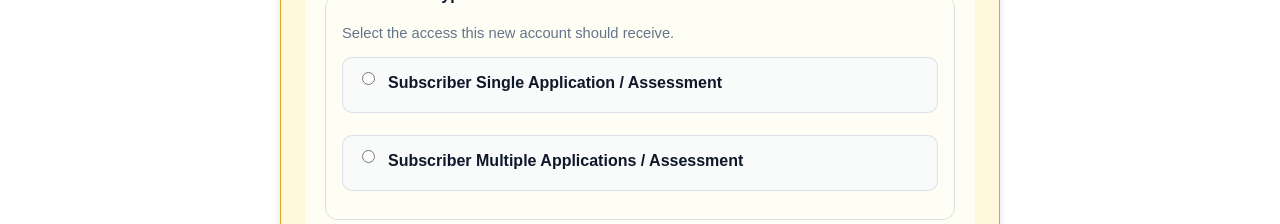
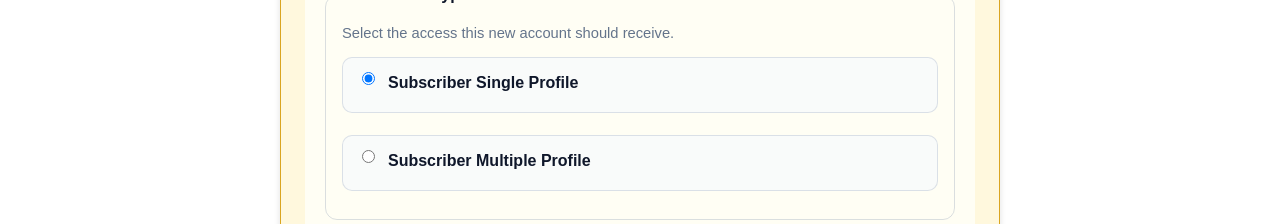
Before and after one commit to jdermlife/fleetmanagement, a React (Vite) app in the folder frontend/: page /register in a window 1280 px wide. Shown: the part 681-905 px from the top of the page. Built offline with nearby package versions, Linux system fonts and the light colour scheme; no server answers; what @capacitor/core would draw is missing.

Commit message:
Register

```diff
--- a/frontend/src/authRoles.ts
+++ b/frontend/src/authRoles.ts
@@ -11,12 +11,12 @@ export const REGISTER_SUBSCRIBER_OPTIONS: Array<{
 }> = [
   {
     value: 'borrower',
-    label: 'Subscriber Single Application / Assessment',
+    label: 'Subscriber Single Profile',
     description: '',
   },
   {
     value: 'lender',
-    label: 'Subscriber Multiple Applications / Assessment ',
+    label: 'Subscriber Multiple Profile',
     description: '',
   },
 ]
--- a/frontend/src/pages/auth/RegisterPage.tsx
+++ b/frontend/src/pages/auth/RegisterPage.tsx
@@ -25,7 +25,7 @@ export default function RegisterPage() {
   const [cellphoneNumber, setCellphoneNumber] = useState('')
   const [password, setPassword] = useState('')
   const [confirmPassword, setConfirmPassword] = useState('')
-  const [subscriberType, setSubscriberType] = useState<RegisterSubscriberType | ''>('')
+  const [subscriberType, setSubscriberType] = useState<RegisterSubscriberType>('borrower')
   const [marketingConsent, setMarketingConsent] = useState(false)
   const [acceptedTerms, setAcceptedTerms] = useState(false)
   const [acceptedPrivacy, setAcceptedPrivacy] = useState(false)
```
Also changed, not shown: 1 other file (tests, documents, lock files or other folders).
